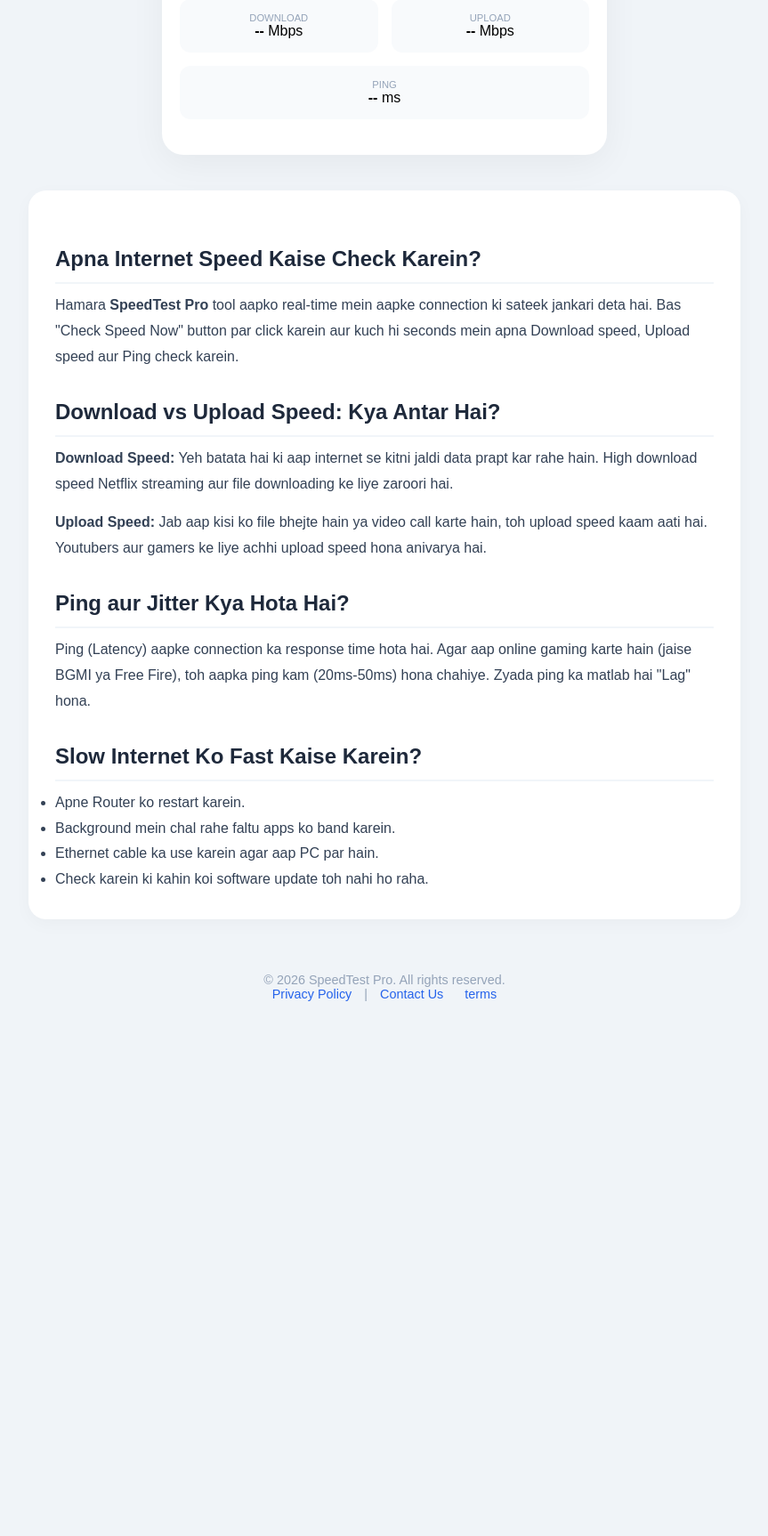
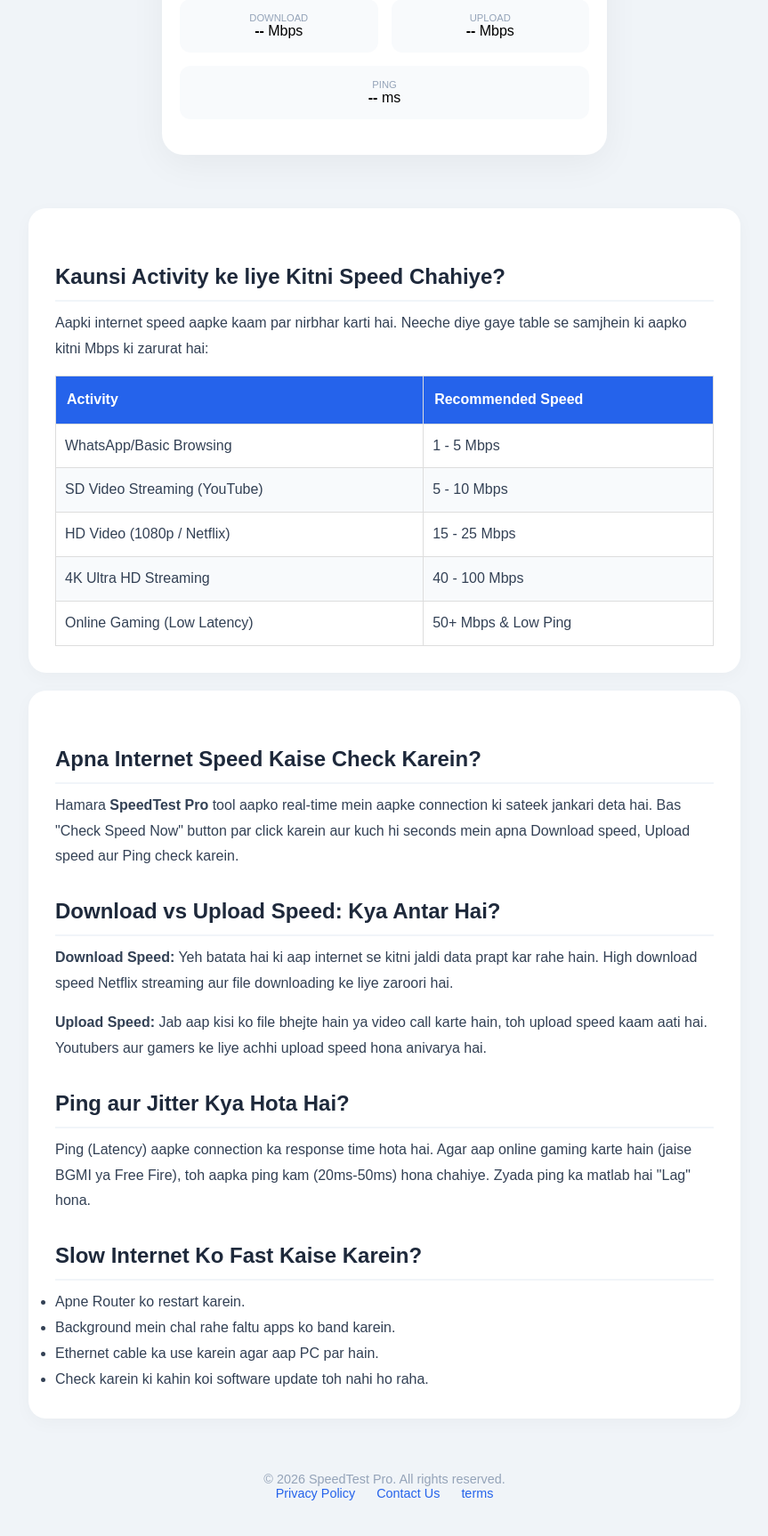
Before and after one commit to coderwithabhi/my-speedtest-app, a Flask app: page / in a window 1280 px wide. Shown: the part 508-2234 px from the top of the page at 89% size, without its empty margins (208-1071 px from the left). Before the commit the page ends 1633 px from the top, so only its background shows below. Run offline with Flask 3, Linux system fonts and the light colour scheme; some libraries are stand-ins or nearby versions.

Commit message:
Update index.html

```diff
--- a/speed test/templates/index.html
+++ b/speed test/templates/index.html
@@ -88,6 +88,8 @@ canvas {
     border-radius: 12px;
 }
 
+
+
 /* --- NAYA CONTENT CSS (For AdSense) --- */
 .seo-content {
     max-width: 800px;
@@ -108,6 +110,10 @@ footer a { color: #2563eb; text-decoration: none; margin: 0 10px; }
     .grid { grid-template-columns: 1fr; }
 }
 </style>
+
+
+
+
 </head>
 
 <body>
@@ -132,7 +138,50 @@ footer a { color: #2563eb; text-decoration: none; margin: 0 10px; }
     </div>
 </div>
 
-<div class="seo-content">
+<div class="seo-content" style="margin-top: 20px;">
+    <h2>Kaunsi Activity ke liye Kitni Speed Chahiye?</h2>
+    <p>Aapki internet speed aapke kaam par nirbhar karti hai. Neeche diye gaye table se samjhein ki aapko kitni Mbps ki zarurat hai:</p>
+
+    <table style="width:100%; border-collapse: collapse; margin-top: 15px; text-align: left;">
+        <thead>
+            <tr style="background-color: #2563eb; color: white;">
+                <th style="padding: 12px; border: 1px solid #ddd;">Activity</th>
+                <th style="padding: 12px; border: 1px solid #ddd;">Recommended Speed</th>
+            </tr>
+        </thead>
+        <tbody>
+            <tr>
+                <td style="padding: 10px; border: 1px solid #ddd;">WhatsApp/Basic Browsing</td>
+                <td style="padding: 10px; border: 1px solid #ddd;">1 - 5 Mbps</td>
+            </tr>
+            <tr style="background-color: #f8fafc;">
+                <td style="padding: 10px; border: 1px solid #ddd;">SD Video Streaming (YouTube)</td>
+                <td style="padding: 10px; border: 1px solid #ddd;">5 - 10 Mbps</td>
+            </tr>
+            <tr>
+                <td style="padding: 10px; border: 1px solid #ddd;">HD Video (1080p / Netflix)</td>
+                <td style="padding: 10px; border: 1px solid #ddd;">15 - 25 Mbps</td>
+            </tr>
+            <tr style="background-color: #f8fafc;">
+                <td style="padding: 10px; border: 1px solid #ddd;">4K Ultra HD Streaming</td>
+                <td style="padding: 10px; border: 1px solid #ddd;">40 - 100 Mbps</td>
+            </tr>
+            <tr>
+                <td style="padding: 10px; border: 1px solid #ddd;">Online Gaming (Low Latency)</td>
+                <td style="padding: 10px; border: 1px solid #ddd;">50+ Mbps & Low Ping</td>
+            </tr>
+        </tbody>
+    </table>
+</div>
+
+
+
+
+
+
+
+
+<div class="seo-content"style="margin-top: 20px;">
     <h2>Apna Internet Speed Kaise Check Karein?</h2>
     <p>Hamara <strong>SpeedTest Pro</strong> tool aapko real-time mein aapke connection ki sateek jankari deta hai. Bas "Check Speed Now" button par click karein aur kuch hi seconds mein apna Download speed, Upload speed aur Ping check karein.</p>
 
@@ -155,10 +204,12 @@ footer a { color: #2563eb; text-decoration: none; margin: 0 10px; }
 <footer>
     <p>&copy; 2026 SpeedTest Pro. All rights reserved.</p>
     <p>
-        <a href="/privacy">Privacy Policy</a> |
+        <a href="/privacy">Privacy Policy</a>
         <a href="/contact">Contact Us</a>
         <a href="/terms">terms</a>
     </p>
+
+
 </footer>
 <script>
 // (Aapka Gauge aur startTest wala script yahan waisa hi rahega)
```
